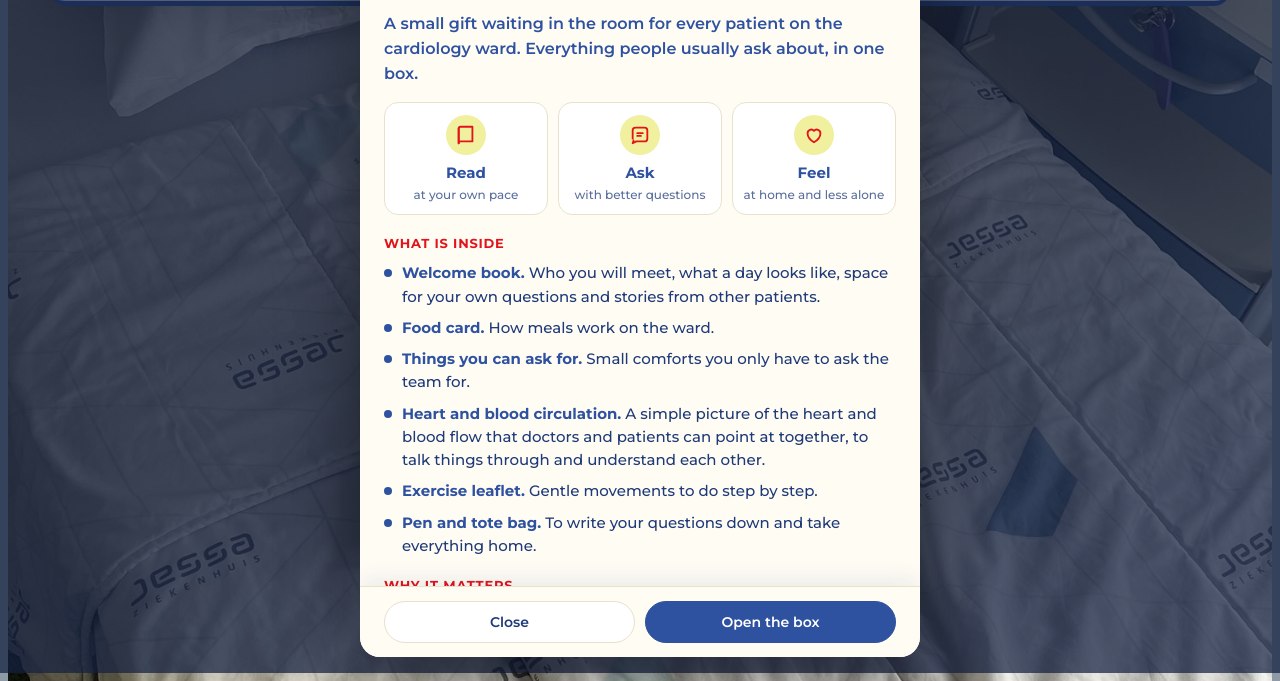
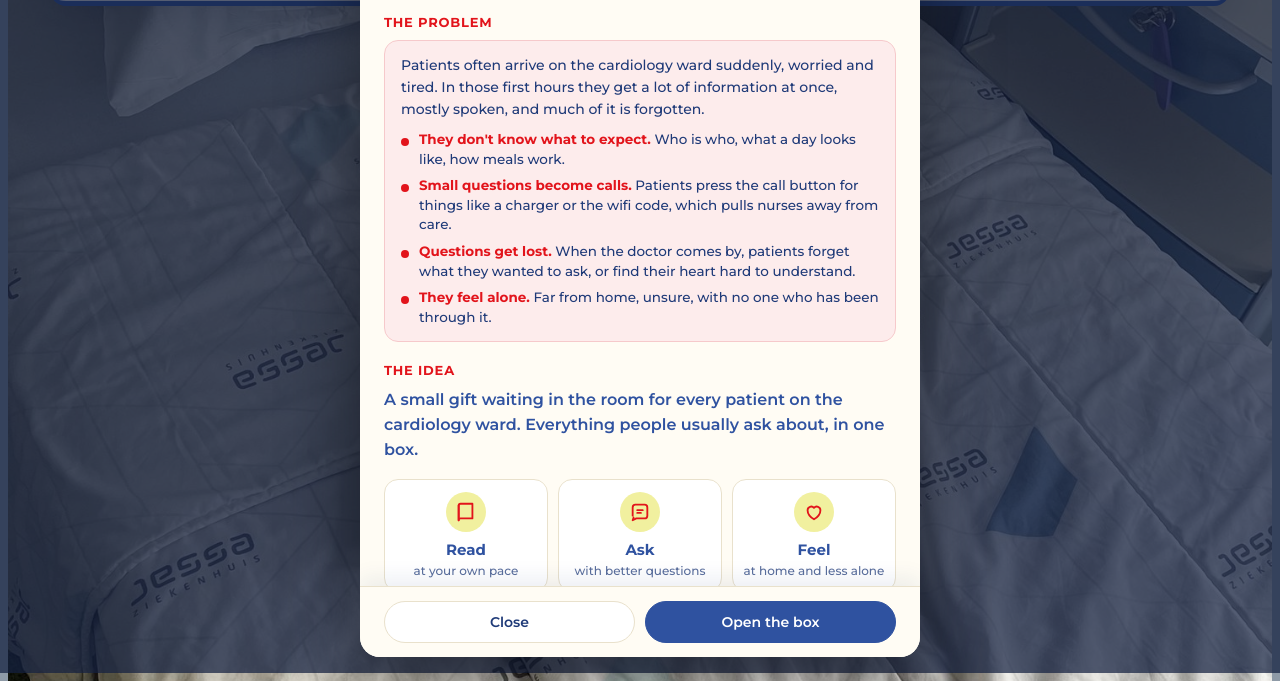
Before and after one commit to Honglyoeng/welcome-box-prototype, a plain HTML site: page index.html in a window 1280 px wide. Both pictures are taken after a click on the button "What is the welcome box?". Shown: the part 127-808 px from the top of the page. Drawn offline with Linux system fonts and the light colour scheme.

Commit message:
Add The problem section to the welcome box panel
Co-Authored-By: Claude Opus 5.5 <noreply@anthropic.com>
Claude-Session: https://claude.ai/code/session_01HyDvwFtMxTpctGzVKAZtR8

```diff
--- a/index.html
+++ b/index.html
@@ -55,6 +55,14 @@ h1{margin:0;font-family:var(--display);font-weight:400;font-size:clamp(26px,4vw,
 .about li b{color:var(--accent)}
 .about li::before{content:"";flex:none;width:8px;height:8px;margin-top:8px;border-radius:50%;background:var(--accent)}
 .about .ab-go::before{content:none}
+.about .ab-first{margin-top:0}
+.about .ab-prob{background:#FDECEC;border:1px solid #F6C9CB;border-radius:14px;padding:14px 16px;margin-bottom:6px}
+.about .ab-prob p{margin:0 0 10px;font-size:14px}
+.about .ab-prob ul{gap:7px}
+.about .ab-prob li{font-size:13.5px;line-height:1.45}
+.about .ab-prob li::before{background:var(--red)}
+.about .ab-prob li b{color:var(--red)}
+
 .about .ab-lead{font-size:16px;font-weight:600;color:var(--accent);margin:0 0 16px}
 .about .ab-steps{display:grid;grid-template-columns:repeat(3,1fr);gap:10px;margin-bottom:6px}
 .about .ab-steps div{background:#fff;border:1px solid var(--line);border-radius:14px;padding:12px 8px;text-align:center;display:flex;flex-direction:column;align-items:center;gap:2px}
@@ -245,6 +253,17 @@ h1{margin:0;font-family:var(--display);font-weight:400;font-size:clamp(26px,4vw,
     <h2 id="abtitle">What is the welcome box?</h2>
   </div>
   <div class="ab-body">
+    <h3 class="ab-first">The problem</h3>
+    <div class="ab-prob">
+      <p>Patients often arrive on the cardiology ward suddenly, worried and tired. In those first hours they get a lot of information at once, mostly spoken, and much of it is forgotten.</p>
+      <ul>
+        <li><span><b>They don't know what to expect.</b> Who is who, what a day looks like, how meals work.</span></li>
+        <li><span><b>Small questions become calls.</b> Patients press the call button for things like a charger or the wifi code, which pulls nurses away from care.</span></li>
+        <li><span><b>Questions get lost.</b> When the doctor comes by, patients forget what they wanted to ask, or find their heart hard to understand.</span></li>
+        <li><span><b>They feel alone.</b> Far from home, unsure, with no one who has been through it.</span></li>
+      </ul>
+    </div>
+    <h3>The idea</h3>
     <p class="ab-lead">A small gift waiting in the room for every patient on the cardiology ward. Everything people usually ask about, in one box.</p>
     <div class="ab-steps">
       <div><span class="ab-ico"><svg viewBox="0 0 24 24" width="22" height="22" fill="none" stroke="currentColor" stroke-width="2" stroke-linecap="round" stroke-linejoin="round" aria-hidden="true"><path d="M4 5a2 2 0 0 1 2-2h13v16H6a2 2 0 0 0-2 2z"/><path d="M4 21V5"/></svg></span><b>Read</b><small>at your own pace</small></div>
```
